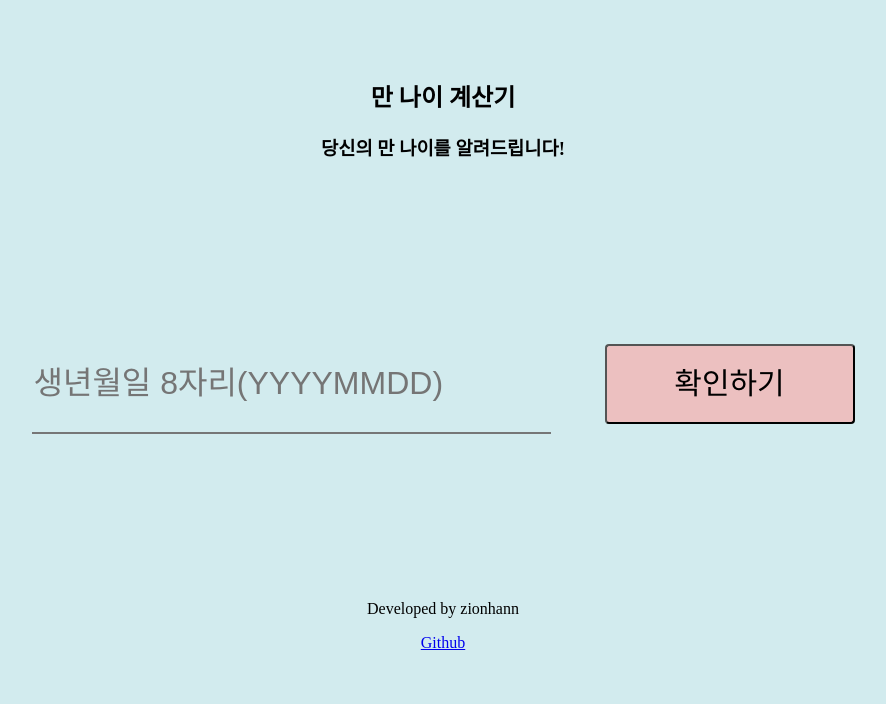
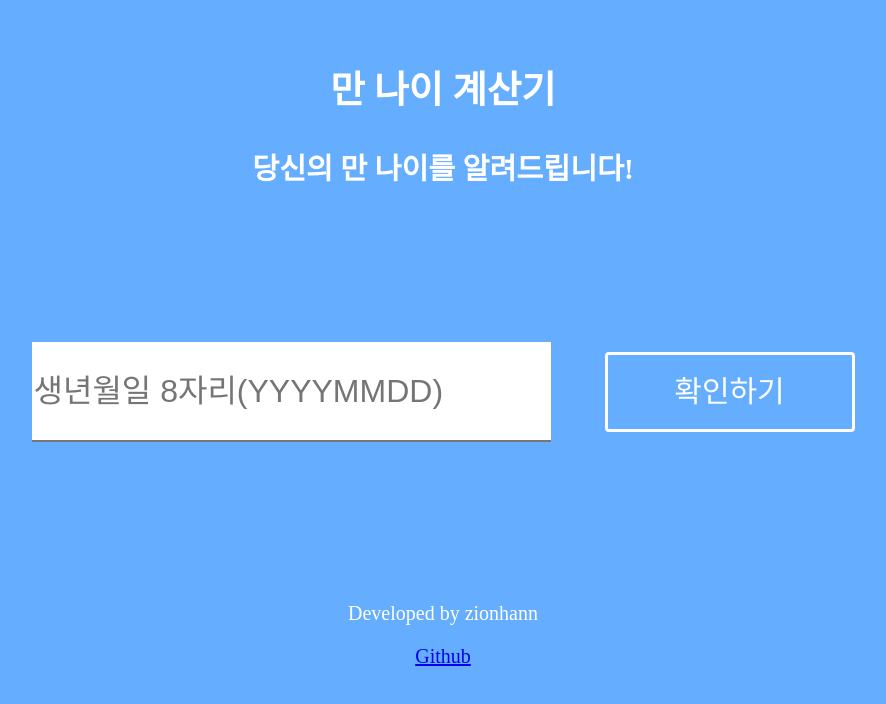
Before and after one commit to zionhann/KoreanAgeCalculator, a plain HTML site: page index.html in a window 1280 px wide. Shown: the whole page, without its empty margins (197-1083 px from the left). Drawn offline with Linux system fonts and the light colour scheme.

Commit message:
Style: 색상 변경
하얀색-하늘색의 전체적인 통일성 유지

```diff
--- a/css/styles.css
+++ b/css/styles.css
@@ -1,18 +1,21 @@
 body{
-    background-color: #d2ebee;
+    background-color: #65adff;
 }
 header{
     width: auto;
     text-align: center;
-    padding: 50px;
-    color: black;
+    padding: 20px;
+    color: white;
+    font-size: 25px;
+
 }
 footer{
     width: auto;
     text-align: center;
     margin-bottom: 10px;
-    padding: 40px;
-    color:black;
+    padding: 30px;
+    color:white;
+    font-size: 20px;
 }
 .birth{
     width: auto;
@@ -25,7 +28,7 @@ fieldset{
 input[type=text]{
     font-size: 2em;
     line-height: 3em;
-    background-color: #d2ebee;
+    background-color: white;
 }
 .no_outline{
     border-top-style: none;
@@ -42,7 +45,9 @@ input[type=text]:focus{
     width: 250px;
     height: 80px;
     border-radius: 4px;
+    border: 3px solid white;
     line-height: 0.85;
     font-size: 30px;
-    background-color: #ecc0c0;
+    background-color: #65adff;
+    color: white;
 }
```
